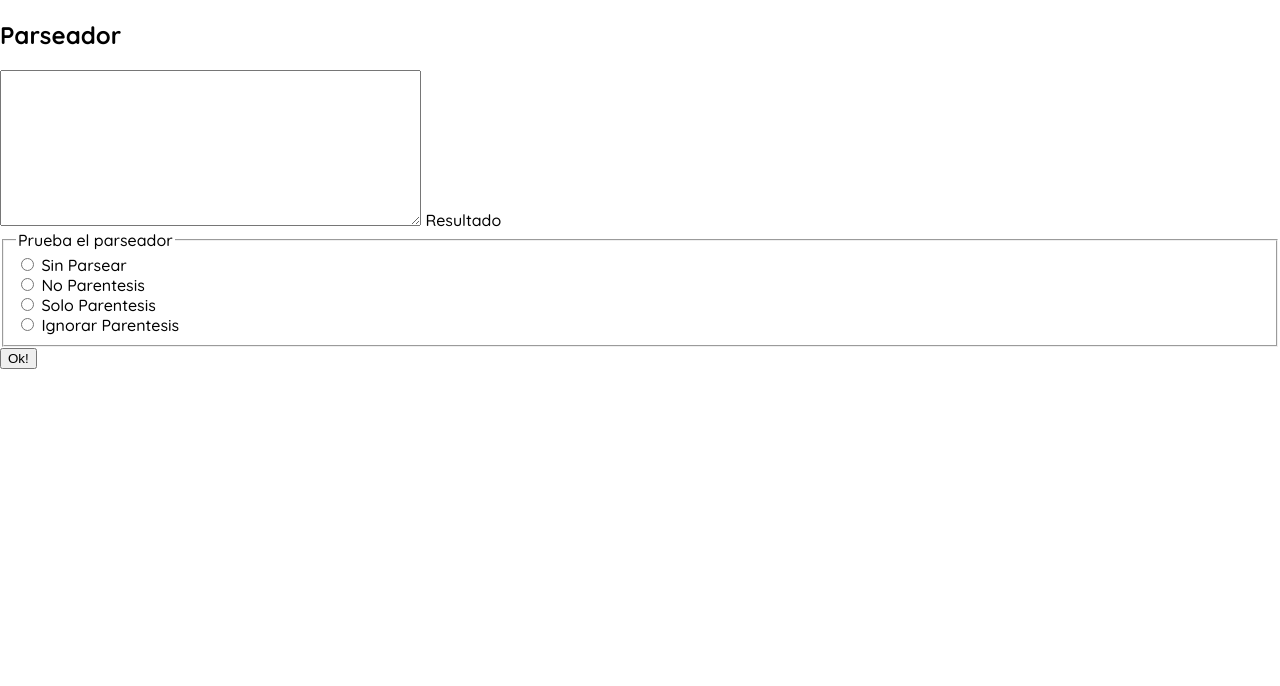
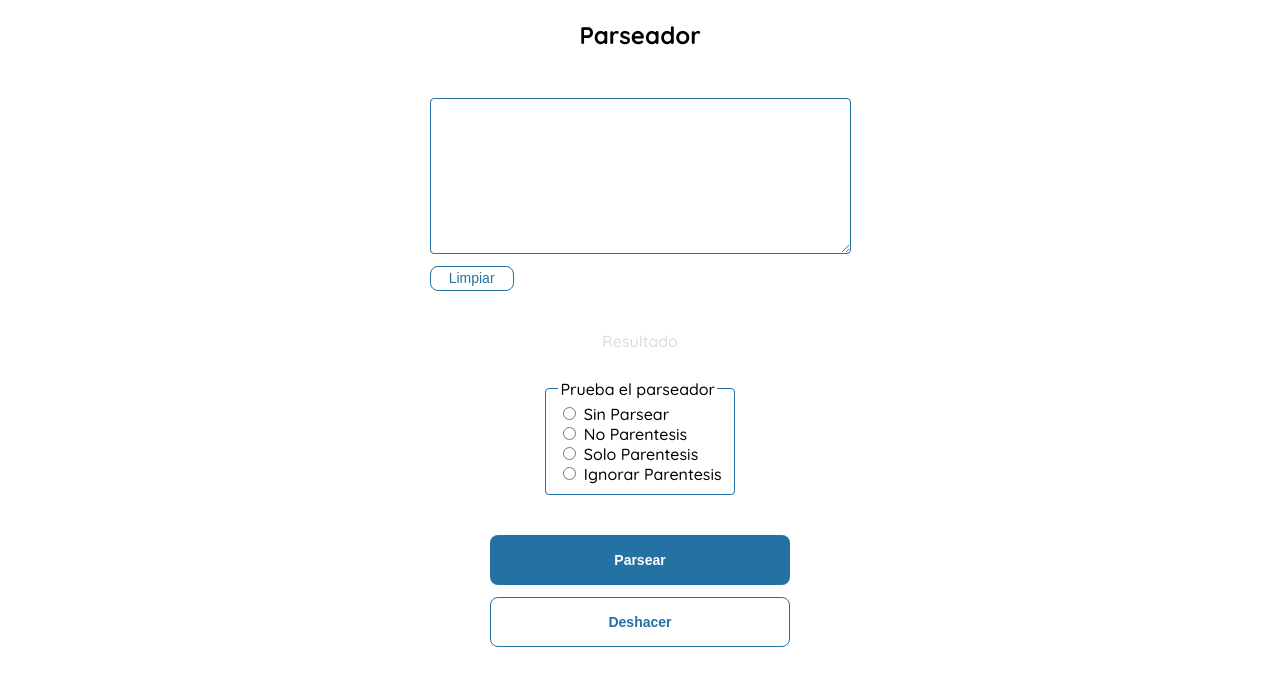
Before and after one commit to Yordyr06/PoC-Parser, a website: page index.html in a window 1280 px wide. Drawn offline with Linux system fonts and the light colour scheme.

Commit message:
Realizadas mejoras al: DOM, .css y index.js. Agregado el .gitignore

```diff
--- a/index.css
+++ b/index.css
@@ -1,10 +1,10 @@
-:root{
+:root {
     /* Variables */
-    --sky-blue: #5fdfe1;
     --dark-blue: #162032;
     --nice-blue: #2471a3;
-    --very-light-blue: #d4e6f1;
+    --gainsboro: #DCDCDC;
     --text-input-field: #F7F7F7;
+    --warning: #B33A3A;
     --white: #FFFFFF;
     --black: #000000;
     --dark: #232830;
@@ -13,7 +13,88 @@
     --lg: 18px;
 }
 
-body{
+body {
     margin: 0;
     font-family: 'Quicksand', sans-serif;
 }
+
+#title {
+    text-align: center;
+}
+
+.parser-container {
+    display: flex;
+    flex-direction: column;
+    justify-content: center;
+    align-items: center;
+}
+
+.text-boxes {
+    display: flex;
+    flex-direction: column;
+}
+
+#parser-area {
+    border: 1px solid var(--nice-blue);
+    border-radius: 4px;
+    margin-top: 28px;
+    margin-bottom: 12px;
+}
+
+#result {
+    color: var(--gainsboro);
+    text-align: center;
+    margin-top: 12px;
+    margin-bottom: 28px;
+}
+
+#parser-options {
+    border: 1px solid var(--nice-blue);
+    border-radius: 4px;
+    margin-bottom: 12px;
+}
+
+.buttons {
+    display: flex;
+    flex-direction: column;
+}
+
+#primary-button{
+    background-color: var(--nice-blue);
+    border: none;
+    border-radius: 8px;
+    color: var(--white);
+    width: 300px;
+    cursor: pointer;
+    font-size: var(--sm);
+    font-weight: bold;
+    height: 50px;
+    margin-top: 28px;
+    margin-bottom: 12px;
+}
+
+#secondary-button{
+    background-color: var(--white);
+    border: 1px solid var(--nice-blue);
+    border-radius: 8px;
+    color: var(--nice-blue);
+    width: 300px;
+    cursor: pointer;
+    font-size: var(--sm);
+    font-weight: bold;
+    height: 50px;
+    margin-top: 12px;
+    margin-bottom: 28px;
+}
+
+#tertiary-button {
+    background-color: var(--white);
+    border: 1px solid var(--nice-blue);
+    border-radius: 8px;
+    color: var(--nice-blue);
+    width: 20%;
+    cursor: pointer;
+    font-size: var(--sm);
+    height: 25px;
+    margin-bottom: 28px;
+}
--- a/index.html
+++ b/index.html
@@ -12,45 +12,51 @@
 </head>
 <body>
     <!-- Tittle -->
-    <h2 class="title">Parseador</h2>
+    <h2 id="title">Parseador</h2>
 
     <div class="parser-container">
 
         <!-- Textboxes -->
         <div class="text-boxes">
-            <textarea name="parser-area" id="parser-area" cols="50" rows="10"></textarea>
-            <label id="result" for="">Resultado</label>
+            <textarea id="parser-area" name="parser-area" onkeyup="mirror(this.value)" cols="50" rows="10"></textarea>
+            <input id="tertiary-button" type="submit" value="Limpiar" onclick="clean()">
+            <label id="result" for="result">Resultado</label>
         </div>
 
         <!-- Parser list options -->
-        <fieldset id="parser-options" name="parser-option">
+        <fieldset id="parser-options" name="parser-options">
             <legend>Prueba el parseador</legend>
 
-            <div id="sin-parsear">
-                <input type="radio" name="parser-option">
+            <div>
+                <input id="sin-parsear" type="radio" name="option">
                 <label for="sin-parsear">Sin Parsear</label>
             </div>
 
-            <div id="no-parentesis">
-                <input type="radio" name="parser-option">
+            <div>
+                <input id="no-parentesis" type="radio" name="option">
                 <label for="no-parentesis">No Parentesis</label>
             </div>
 
-            <div id="solo-parantesis">
-                <input type="radio" name="parser-option">
+            <div>
+                <input id="solo-parantesis" type="radio" name="option">
                 <label for="solo-parentesis">Solo Parentesis</label>
             </div>
 
-            <div id="ignorar-parentesis">
-                <input type="radio" name="parser-option">
+            <div>
+                <input id="ignorar-parentesis" type="radio" name="option">
                 <label for="ignorar-parentesis">Ignorar Parentesis</label>
             </div>
+
+
         </fieldset>
 
         <div>
-            <input id="buttom" type="submit" value="Ok!">
+            <input class="buttons" id="primary-button" type="submit" value="Parsear" onclick="parser()">
+            <input class="buttons" id="secondary-button" type="submit" value="Deshacer" onclick="undo()">
         </div>
 
     </div>
 </body>
 </html>
+
+<script src="./index.js"></script>
--- a/index.js
+++ b/index.js
@@ -0,0 +1,64 @@
+// Selectores
+const parserArea = document.getElementById("parser-area");
+const result = document.getElementById("result");
+
+const primaryButton = document.getElementById("primary-button");
+const secondaryButton = document.getElementById("secondary-button");
+
+const options = document.getElementsByName("option");
+
+
+
+// Gadget para el resultado
+mirror = (value) => {
+    document.getElementById("result").innerHTML = value;
+}
+
+
+
+// Funcion de boton limpiar
+clean = async () => {
+    return new Promise ((resolve) => {
+        if (typeof parserArea.value == 'string') {
+            resolve(parserArea.value = '')
+        }
+    })
+}
+
+
+
+// Funcion de boton parsear
+parser = async () => {
+
+    function sinParsear () {}
+    function noParentesis () {}
+    function soloParentesis () {}
+    function ignorarParentesis () {}
+
+    return new Promise ((resolve, reject) => {
+        if (document.getElementById("sin-parsear").checked) {
+            resolve();
+        } else if (document.getElementById("no-parentesis").checked) {
+            resolve();
+        } else if (document.getElementById("solo-parentesis").checked) {
+            resolve();
+        } else if (document.getElementById("ignorar-parentesis").checked) {
+            resolve();
+        } else {
+            reject();
+        }
+    })
+}
+
+
+
+// Funcion de boton deshacer
+undo = async () => {
+    return new Promise ((resolve) => {
+        for (option of options) {
+            if (option.checked == true) {
+                resolve (option.checked = false)
+            }
+        }
+    })
+}
```
Also changed, not shown: 1 other file.
